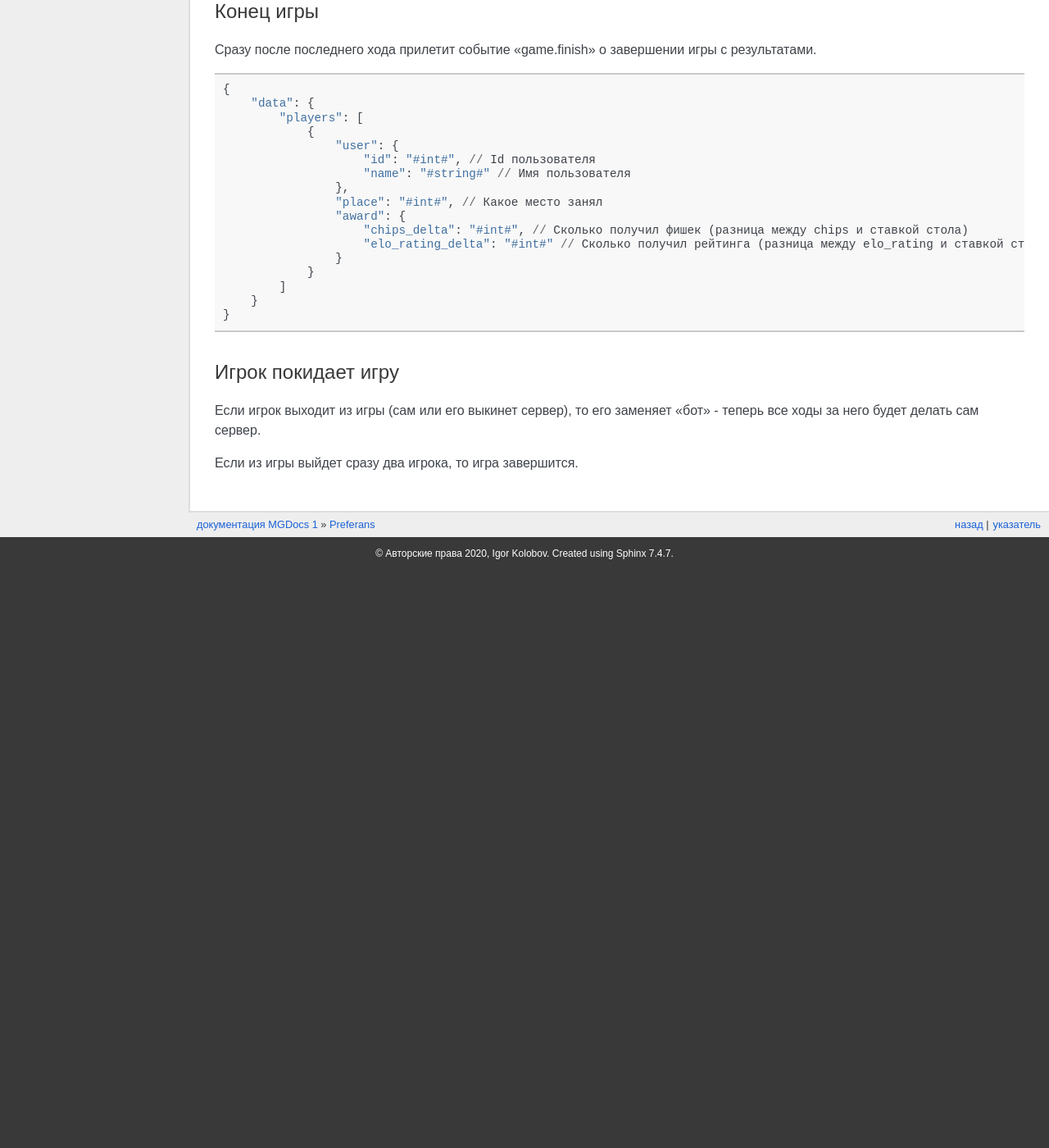
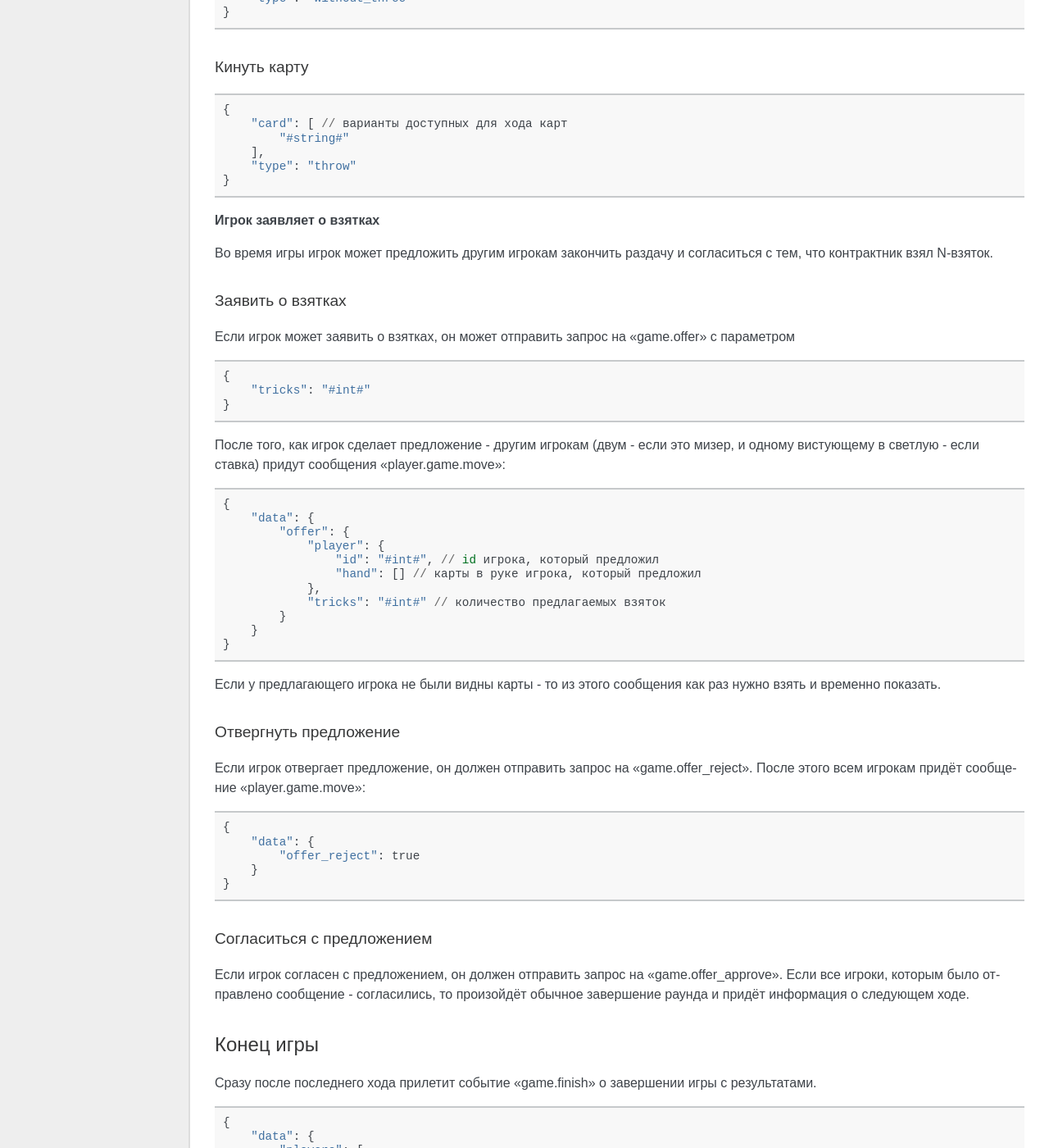
Before and after one commit to ig0rek/docs, a Sphinx documentation site: the page built from docs/source/content/pref/index.rst, in a window 1280 px wide and 1400 px high, scrolled down 9920 px. Shown: the whole window at 82% size. Built offline with Sphinx 7.4.7, drawn with Linux system fonts in a browser that asks for light colours; before the commit the page ends 10615 px from its top, so only the background shows below that; some of the changed text lies outside the part shown.

Commit message:
преферанс: функционал "предложений", статус "бота", переезд вариантов хода в личное сообщение

```diff
--- a/docs/source/content/pref/code/answer.json
+++ b/docs/source/content/pref/code/answer.json
@@ -10,7 +10,13 @@
         "board": {
             "deck": [], // открытые карты на столе
             "cards_in_deck": "#int#", // количество карт на столе
-            "trick": "#object#" // взятка на столе
+            "trick": "#object#", // взятка на столе
+            "offer": { // доступное количество взяток для предложений
+                "tricks": {
+                    "min": "#int#",
+                    "max": "#int#"
+                }
+            }
         },
         "score_sheet": { // пулька
             "bid_end": "#int#", // размер игры
@@ -24,8 +30,7 @@
             "prev": "#null|object#", // предыдущий ход (при старте - null)
             "next": { // следующий ход
                 "player_id": "#int#", // id пользователя, кто должен ходить
-                "playing_player_id": "#int#", // id пользователя, который играет (различается во время игры, когда один игрок может управлять другим)
-                "choice": [] // варианты следующего хода
+                "playing_player_id": "#int#" // id пользователя, который играет (различается во время игры, когда один игрок может управлять другим)
             }
         },
         "is_end_of_round": "#bool#", // флаг о завершении раунда (торговля -> раздача карт)
--- a/docs/source/content/pref/code/game_start.json
+++ b/docs/source/content/pref/code/game_start.json
@@ -1,7 +1,8 @@
 {
     "data": {
-        "hand": [
-            "#string#"
-        ]
+        "hand": "#null|array#", // сортированный список карт на руке
+        "choice": "#null|array#" // варианты следующего хода (только у текущего игрока)
+        "is_penultimate_missed_move": "#bool#", // если это предпоследний пропущенный ход
+        "offer_reject": "#bool#" // если только что отвергли предложение
     }
 }
--- /dev/null
+++ b/docs/source/content/pref/code/move_prev/offer_approve.json
@@ -0,0 +1,4 @@
+{
+    "type": "offer_approve", // тип хода
+    "player_id": "#int#" // id пользователя, кто согласился
+}
--- /dev/null
+++ b/docs/source/content/pref/code/offer/offer.json
@@ -0,0 +1,11 @@
+{
+    "data": {
+        "offer": {
+            "player": {
+                "id": "#int#", // id игрока, который предложил
+                "hand": [] // карты в руке игрока, который предложил
+            },
+            "tricks": "#int#" // количество предлагаемых взяток
+        }
+    }
+}
--- /dev/null
+++ b/docs/source/content/pref/code/offer/offer_reject.json
@@ -0,0 +1,5 @@
+{
+    "data": {
+        "offer_reject": true
+    }
+}
--- /dev/null
+++ b/docs/source/content/pref/code/offer/offer_request.json
@@ -0,0 +1,3 @@
+{
+    "tricks": "#int#"
+}
--- a/docs/source/content/pref/code/player.json
+++ b/docs/source/content/pref/code/player.json
@@ -4,5 +4,7 @@
     "cards_in_hand": "#int#", // количество карт на руке
     "hand": [], // карты в руке (если пусто - то карты в "закрытую")
     "contract": "#null|object#", // контракт игрока
-    "tricks": [] // взятки игрока
+    "tricks": [], // взятки игрока
+    "is_robot": "#bool#", // покинул ли игрок игру, ходит ли за него сервер
+    "is_offer_available": "#bool#" // может ли игрок сейчас делать предложение
 }
--- a/docs/source/content/pref/index.rst
+++ b/docs/source/content/pref/index.rst
@@ -26,9 +26,13 @@ Preferans
 
 В преферансе участвует 3 игрока.
 
-После старта игры, кроме основного сообщения от сервера (о нём ниже), так же прилетит событие "game.player.start" (каждому игроку - своё сообщение), внутри - сортированный список карт на руке:
+После старта игры, кроме основного сообщения от сервера (о нём ниже), так же прилетит событие "game.player.start" (каждому игроку - своё сообщение):
 
 .. literalinclude:: code/game_start.json
+
+Список карт будет не "null" - в трёх случаях: если это предыдущий игрок, если это текущий игрок или если начался новый раунд игры.
+Список доступных действий будет не "null" только у текущего игрока.
+Флаг-предупреждение о том, что следующий пропуск для игрока будет последним, будет положительным только у предыдущего игрока после второго пропуска подряд.
 
 Ход игрока
 ====================================
@@ -207,6 +211,11 @@ Preferans
 
 .. literalinclude:: code/move_prev/throw.json
 
+Согласился с предложением
+------------------------------------
+
+.. literalinclude:: code/move_prev/offer_approve.json
+
 В конце каждого хода игрока, прилетит событие "game.player.move", внутри - список карт на руке (структура аналогична "game.player.start").
 
 **Структура ответа о "следующем ходе"**
@@ -265,11 +274,36 @@ Preferans
 
 .. literalinclude:: code/move_next/throw.json
 
-**Игрок заявляет о своей победе**
+**Игрок заявляет о взятках**
 
-Во время игры игрок может предложить другим игрокам закончить раздачу и согласиться с тем, что он выиграл N-взяток.
+Во время игры игрок может предложить другим игрокам закончить раздачу и согласиться с тем, что контрактник взял N-взяток.
 
-TODO: скорее всего, всем прилетит событие "game.dispatch" с картами данного игрока
+Заявить о взятках
+------------------------------------
+
+Если игрок может заявить о взятках, он может отправить запрос на "game.offer" с параметром
+
+.. literalinclude:: code/offer/offer_request.json
+
+После того, как игрок сделает предложение - другим игрокам (двум - если это мизер, и одному вистующему в светлую  - если ставка) придут сообщения "player.game.move":
+
+.. literalinclude:: code/offer/offer.json
+
+Если у предлагающего игрока не были видны карты - то из этого сообщения как раз нужно взять и временно показать.
+
+Отвергнуть предложение
+------------------------------------
+
+Если игрок отвергает предложение, он должен отправить запрос на "game.offer_reject".
+После этого всем игрокам придёт сообщение "player.game.move":
+
+.. literalinclude:: code/offer/offer_reject.json
+
+Согласиться с предложением
+------------------------------------
+
+Если игрок согласен с предложением, он должен отправить запрос на "game.offer_approve".
+Если все игроки, которым было отправлено сообщение - согласились, то произойдёт обычное завершение раунда и придёт информация о следующем ходе.
 
 Конец игры
 ====================================
@@ -282,5 +316,5 @@ TODO: скорее всего, всем прилетит событие "game.di
 ====================================
 
 Если игрок выходит из игры (сам или его выкинет сервер), то его заменяет "бот" - теперь все ходы за него будет делать сам сервер.
-
-Если из игры выйдет сразу два игрока, то игра завершится.
+Если из игры выйдет все три игрока, то игра завершится.
+Если игрок "пропустит" свой ход, но всё ещё будет сидеть за столом - два хода за него сделает сервер, но на третий раз - его выкинет из игры и за него сядет бот.
```
